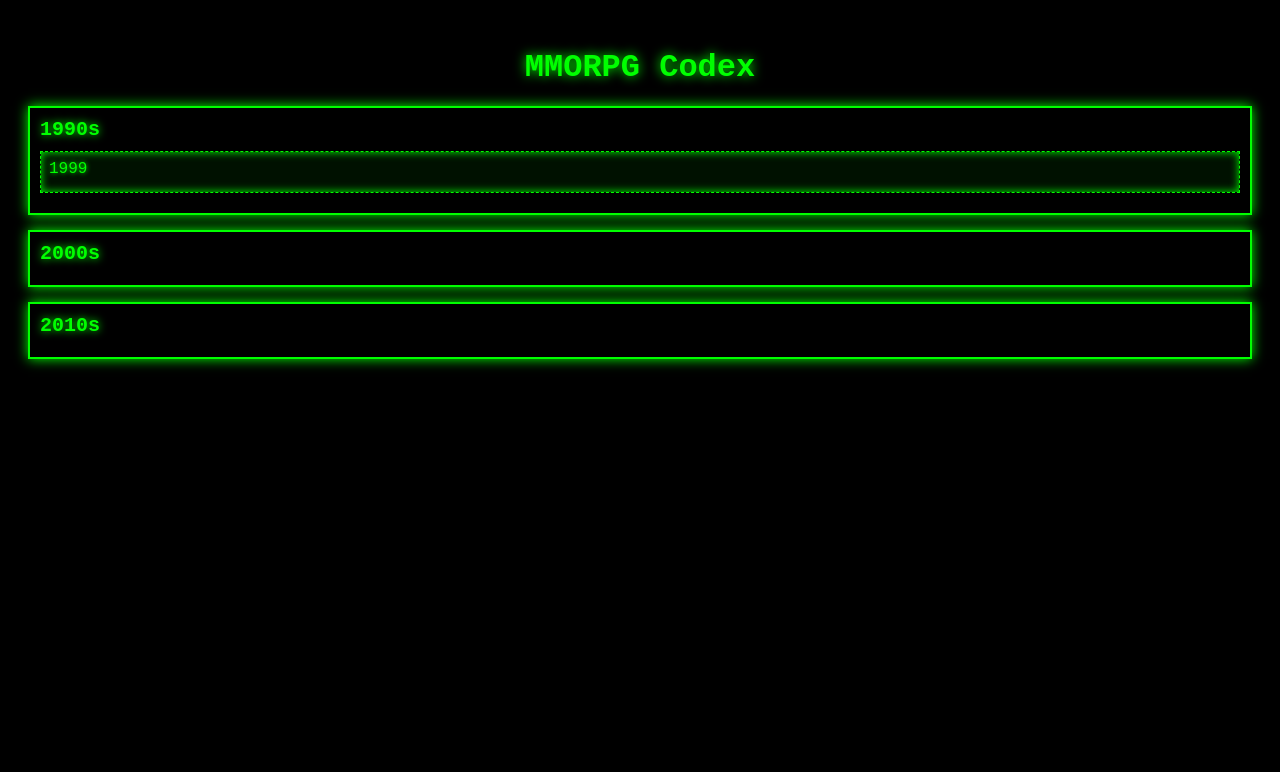
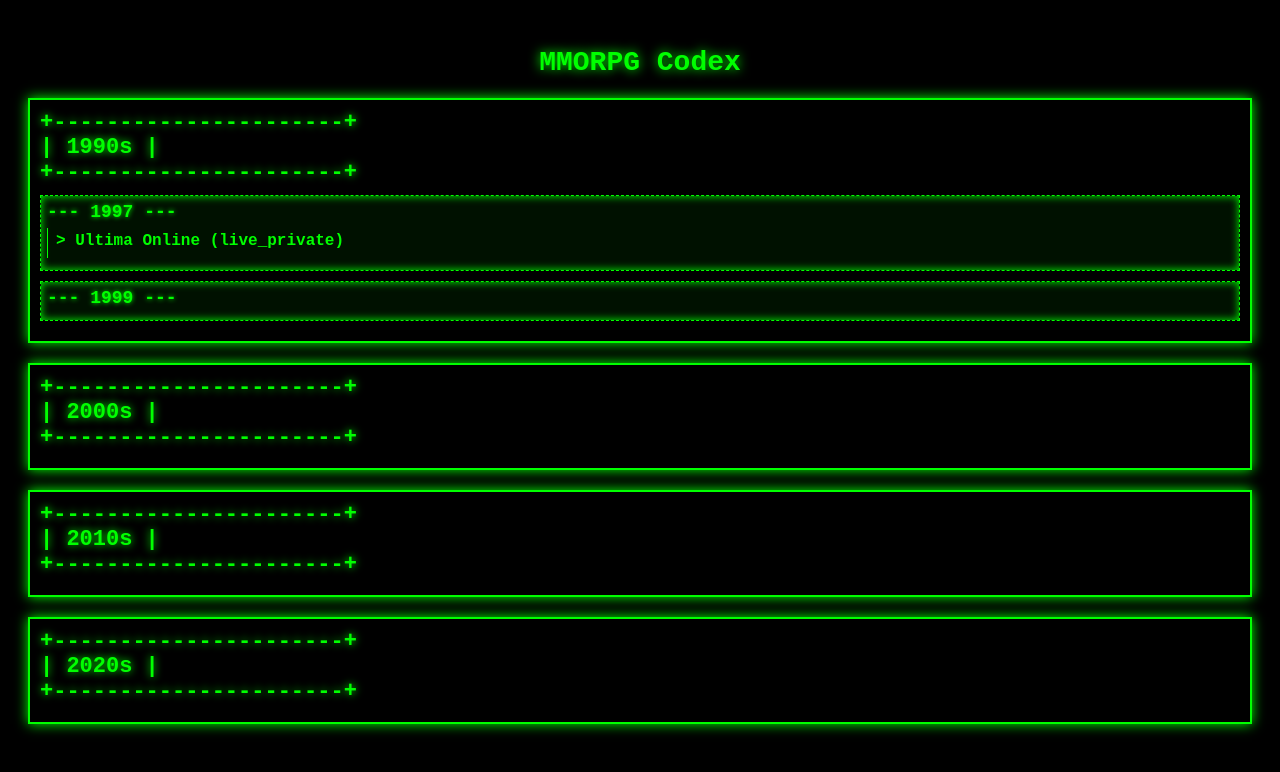
Before and after one commit to 0x695/mmo, a plain HTML site: page index.html in a window 1280 px wide. Drawn offline with Linux system fonts and the light colour scheme.

Commit message:
Add files via upload

```diff
--- a/games.json
+++ b/games.json
@@ -1,183 +1,228 @@
-[
+{
+  "decades": [
+    {
+      "decade": "1990s",
+      "years": [
+        {
+          "year": 1997,
+          "games": [
+            {
+              "id": "ultima_online",
+              "title": "Ultima Online",
+              "release_year": 1997,
+              "end_year": null,
+              "status": "live_private",
+              "developer": "Origin Systems",
+              "publisher": "Electronic Arts",
+              "official_website": "https://uo.com",
+              "servers": []
+            }
+          ]
+        },
+        {
+          "year": 1999,
+          "games": [
             {
               "id": "everquest",
               "title": "EverQuest",
               "release_year": 1999,
-    "status": "live",
-    "developer": "Verant Interactive / Daybreak Game Company",
+              "end_year": null,
+              "status": "live_private",
+              "developer": "Verant Interactive",
               "publisher": "Sony Online Entertainment",
-    "official_website": "https://www.everquest.com/",
-    "icon": "icons/everquest.png",
-    "servers": [
-      {
-        "name": "Live Servers",
-        "type": "official",
-        "region": "Global",
-        "ruleset": "PvE",
-        "address": "",
-        "population": "Medium"
+              "official_website": "https://www.everquest.com",
+              "servers": []
+            }
+          ]
         }
       ]
     },
     {
-    "id": "everquest2",
-    "title": "EverQuest II",
-    "release_year": 2004,
+      "decade": "2000s",
+      "years": [
+        {
+          "year": 2001,
+          "games": [
+            {
+              "id": "runescape",
+              "title": "Old School RuneScape",
+              "release_year": 2001,
+              "end_year": null,
               "status": "live",
-    "developer": "Sony Online Entertainment",
-    "publisher": "Daybreak Game Company",
-    "official_website": "https://www.everquest2.com/",
-    "icon": "icons/everquest2.png",
-    "servers": [
-      {
-        "name": "Live Servers",
-        "type": "official",
-        "region": "Global",
-        "ruleset": "PvE",
-        "address": "",
-        "population": "Medium"
+              "developer": "Jagex",
+              "publisher": "Jagex",
+              "official_website": "https://oldschool.runescape.com",
+              "servers": []
             }
           ]
         },
         {
-    "id": "eveonline",
+          "year": 2003,
+          "games": [
+            {
+              "id": "eve_online",
               "title": "EVE Online",
               "release_year": 2003,
+              "end_year": null,
               "status": "live",
               "developer": "CCP Games",
               "publisher": "CCP Games",
-    "official_website": "https://www.eveonline.com/",
-    "icon": "icons/eve.png",
-    "servers": [
-      {
-        "name": "Tranquility",
-        "type": "official",
-        "region": "Global",
-        "ruleset": "PvP",
-        "address": "",
-        "population": "High"
-      }
-    ]
-  },
-  {
-    "id": "lotro",
-    "title": "The Lord of the Rings Online",
-    "release_year": 2007,
-    "status": "live",
-    "developer": "Turbine / Standing Stone Games",
-    "publisher": "Daybreak Game Company",
-    "official_website": "https://www.lotro.com/",
-    "icon": "icons/lotro.png",
-    "servers": [
-      {
-        "name": "Live Servers (x64)",
-        "type": "official",
-        "region": "Global",
-        "ruleset": "PvE",
-        "address": "",
-        "population": "Medium"
-      }
-    ]
-  },
-  {
-    "id": "swtor",
-    "title": "Star Wars: The Old Republic",
-    "release_year": 2011,
-    "status": "live",
-    "developer": "BioWare",
-    "publisher": "Electronic Arts",
-    "official_website": "https://www.swtor.com/",
-    "icon": "icons/swtor.png",
-    "servers": [
-      {
-        "name": "Live Servers",
-        "type": "official",
-        "region": "Global",
-        "ruleset": "PvE",
-        "address": "",
-        "population": "Medium"
-      }
-    ]
-  },
-  {
-    "id": "fallout76",
-    "title": "Fallout 76",
-    "release_year": 2018,
-    "status": "live",
-    "developer": "Bethesda Game Studios",
-    "publisher": "Bethesda Softworks",
-    "official_website": "https://fallout.bethesda.net/",
-    "icon": "icons/fallout76.png",
-    "servers": [
-      {
-        "name": "Live Servers",
-        "type": "official",
-        "region": "Global",
-        "ruleset": "PvPvE",
-        "address": "",
-        "population": "Medium"
-      }
-    ]
+              "official_website": "https://www.eveonline.com",
+              "servers": []
             },
             {
               "id": "swg",
               "title": "Star Wars Galaxies",
               "release_year": 2003,
+              "end_year": 2011,
               "status": "sunset_private",
-    "end_year": 2011,
               "developer": "Sony Online Entertainment",
               "publisher": "LucasArts",
-    "official_website": "https://web.archive.org/web/201112",
-    "icon": "icons/swg.png",
+              "official_website": "https://www.swgemu.com/",
               "servers": [
                 {
                   "name": "SWGEmu",
                   "type": "private",
                   "region": "Global",
                   "ruleset": "PvE/PvP",
-        "address": "https://swgemu.com/",
-        "population": "Medium"
+                  "address": "swgemu.com",
+                  "population": "high"
                 },
                 {
-        "name": "CEMU",
+                  "name": "SWG Legends",
                   "type": "private",
                   "region": "Global",
                   "ruleset": "PvE/PvP",
-        "address": "https://cemu.online/",
-        "population": "Low"
+                  "address": "swglegends.com",
+                  "population": "medium"
+                }
+              ]
             }
           ]
         },
         {
-    "id": "matrixonline",
+          "year": 2004,
+          "games": [
+            {
+              "id": "wow",
+              "title": "World of Warcraft",
+              "release_year": 2004,
+              "end_year": null,
+              "status": "live_private",
+              "developer": "Blizzard Entertainment",
+              "publisher": "Blizzard Entertainment",
+              "official_website": "https://worldofwarcraft.blizzard.com",
+              "servers": []
+            }
+          ]
+        },
+        {
+          "year": 2005,
+          "games": [
+            {
+              "id": "matrix_online",
               "title": "The Matrix Online",
               "release_year": 2005,
-    "status": "sunset",
               "end_year": 2009,
+              "status": "sunset_private",
               "developer": "Monolith Productions",
-    "publisher": "Warner Bros. Interactive",
-    "official_website": "https://web.archive.org/web/2009",
-    "icon": "icons/matrixonline.png",
+              "publisher": "Warner Bros. Interactive Entertainment",
+              "official_website": "https://en.wikipedia.org/wiki/The_Matrix_Online",
               "servers": []
+            }
+          ]
         },
         {
-    "id": "osrs",
-    "title": "Old School RuneScape",
-    "release_year": 2013,
-    "status": "live",
-    "developer": "Jagex",
-    "publisher": "Jagex",
-    "official_website": "https://oldschool.runescape.com/",
-    "icon": "icons/osrs.png",
-    "servers": [
+          "year": 2004,
+          "games": [
             {
-        "name": "Live Servers",
-        "type": "official",
-        "region": "Global",
-        "ruleset": "PvE/PvP",
-        "address": "",
-        "population": "High"
+              "id": "everquest2",
+              "title": "EverQuest II",
+              "release_year": 2004,
+              "end_year": null,
+              "status": "live_private",
+              "developer": "Sony Online Entertainment",
+              "publisher": "Sony Online Entertainment",
+              "official_website": "https://www.everquest2.com",
+              "servers": []
             }
           ]
         }
       ]
+    },
+    {
+      "decade": "2010s",
+      "years": [
+        {
+          "year": 2012,
+          "games": [
+            {
+              "id": "swtor",
+              "title": "Star Wars: The Old Republic",
+              "release_year": 2012,
+              "end_year": null,
+              "status": "live",
+              "developer": "BioWare",
+              "publisher": "Electronic Arts",
+              "official_website": "https://www.swtor.com",
+              "servers": []
+            }
+          ]
+        },
+        {
+          "year": 2013,
+          "games": [
+            {
+              "id": "lotro",
+              "title": "The Lord of the Rings Online",
+              "release_year": 2013,
+              "end_year": null,
+              "status": "live",
+              "developer": "Standing Stone Games",
+              "publisher": "Daybreak Game Company",
+              "official_website": "https://www.lotro.com",
+              "servers": []
+            }
+          ]
+        },
+        {
+          "year": 2013,
+          "games": [
+            {
+              "id": "sto",
+              "title": "Star Trek Online",
+              "release_year": 2013,
+              "end_year": null,
+              "status": "live",
+              "developer": "Cryptic Studios",
+              "publisher": "Perfect World Entertainment",
+              "official_website": "https://www.playstartrekonline.com",
+              "servers": []
+            }
+          ]
+        }
+      ]
+    },
+    {
+      "decade": "2020s",
+      "years": [
+        {
+          "year": 2020,
+          "games": [
+            {
+              "id": "fallout76",
+              "title": "Fallout 76",
+              "release_year": 2020,
+              "end_year": null,
+              "status": "live",
+              "developer": "Bethesda Game Studios",
+              "publisher": "Bethesda Softworks",
+              "official_website": "https://fallout.bethesda.net",
+              "servers": []
+            }
+          ]
+        }
+      ]
+    }
+  ]
+}
--- a/index.html
+++ b/index.html
@@ -7,16 +7,7 @@
 </head>
 <body>
   <h1>MMORPG Codex</h1>
-  <div id="game-list"></div>
-
-  <!-- Modal for game details -->
-  <div id="gameModal" class="modal">
-    <div class="modal-content">
-      <span id="modalClose" class="close">&times;</span>
-      <div id="modalBody"></div>
-    </div>
-  </div>
-
+  <div id="game-container"></div>
   <script src="script.js"></script>
 </body>
 </html>
--- a/script.js
+++ b/script.js
@@ -1,125 +1,118 @@
-// Load JSON and render games grouped by decade → year → game
+// === Fetch JSON data and build the encyclopedia ===
 fetch("games.json")
   .then(response => response.json())
   .then(data => {
-    renderGames(data);
-  });
+    const container = document.getElementById("game-container");
 
-// Render function
-function renderGames(data) {
-  const gameList = document.getElementById("game-list");
-
-  // Group by decade and year
-  const decades = {};
-  data.forEach(game => {
-    const year = game.release_year;
-    const decade = Math.floor(year / 10) * 10;
-
-    if (!decades[decade]) decades[decade] = {};
-    if (!decades[decade][year]) decades[decade][year] = [];
-
-    decades[decade][year].push(game);
-  });
-
-  // Sort decades and years
-  const sortedDecades = Object.keys(decades).sort((a, b) => a - b);
-
-  sortedDecades.forEach(decade => {
-    // Create decade card
+    // Go through each decade
+    data.decades.forEach(decade => {
       const decadeCard = document.createElement("div");
       decadeCard.className = "decade-card";
 
       const decadeHeader = document.createElement("div");
-    decadeHeader.textContent = `${decade}s`;
       decadeHeader.className = "decade-header";
+      decadeHeader.textContent = `+----------------------+\n| ${decade.decade} |\n+----------------------+`;
 
-    const decadeContent = document.createElement("div");
-    decadeContent.style.display = (decade === sortedDecades[0] ? "block" : "none");
+      const yearsContainer = document.createElement("div");
+      yearsContainer.style.display = "none"; // collapsed by default
 
+      // Toggle years when decade is clicked
       decadeHeader.addEventListener("click", () => {
-      decadeContent.style.display =
-        decadeContent.style.display === "none" ? "block" : "none";
+        yearsContainer.style.display =
+          yearsContainer.style.display === "none" ? "block" : "none";
       });
 
-    // Years inside this decade
-    const sortedYears = Object.keys(decades[decade]).sort((a, b) => a - b);
-    sortedYears.forEach(year => {
+      // Loop through years inside this decade
+      decade.years.forEach(year => {
         const yearCard = document.createElement("div");
         yearCard.className = "year-card";
 
         const yearHeader = document.createElement("div");
-      yearHeader.textContent = year;
         yearHeader.className = "year-header";
+        yearHeader.textContent = `--- ${year.year} ---`;
 
-      const yearContent = document.createElement("div");
-      yearContent.style.display = "none";
+        const gamesContainer = document.createElement("div");
+        gamesContainer.style.display = "none"; // collapsed by default
 
+        // Toggle games when year is clicked
         yearHeader.addEventListener("click", () => {
-        yearContent.style.display =
-          yearContent.style.display === "none" ? "block" : "none";
+          gamesContainer.style.display =
+            gamesContainer.style.display === "none" ? "block" : "none";
         });
 
-      // Add games inside this year
-      decades[decade][year].forEach(game => {
-        const card = createGameCard(game);
-        yearContent.appendChild(card);
+        // Loop through games in that year
+        year.games.forEach(game => {
+          const gameCard = createGameCard(game);
+          gamesContainer.appendChild(gameCard);
         });
 
         yearCard.appendChild(yearHeader);
-      yearCard.appendChild(yearContent);
-      decadeContent.appendChild(yearCard);
+        yearCard.appendChild(gamesContainer);
+        yearsContainer.appendChild(yearCard);
       });
 
       decadeCard.appendChild(decadeHeader);
-    decadeCard.appendChild(decadeContent);
-    gameList.appendChild(decadeCard);
+      decadeCard.appendChild(yearsContainer);
+      container.appendChild(decadeCard);
+    });
+
+    // Open the oldest decade and year by default
+    const firstDecade = container.querySelector(".decade-card div + div");
+    if (firstDecade) firstDecade.style.display = "block";
+
+    const firstYear = firstDecade?.querySelector(".year-card div + div");
+    if (firstYear) firstYear.style.display = "block";
+  });
+
+// === Function to build game cards with ASCII-style details ===
+function createGameCard(game) {
+  const card = document.createElement("div");
+  card.className = "game-card";
+
+  const header = document.createElement("div");
+  header.textContent = `${game.title} (${game.status})`;
+  header.className = "game-header";
+
+  const details = document.createElement("div");
+  details.className = "game-details";
+  details.style.display = "none";
+
+  // Build servers list if any
+  let serversHtml = "";
+  if (game.servers && game.servers.length > 0) {
+    serversHtml = `\n   === Servers ===\n`;
+    game.servers.forEach(server => {
+      serversHtml += `
+   - ${server.name}
+     Type: ${server.type}
+     Region: ${server.region}
+     Ruleset: ${server.ruleset}
+     Population: ${server.population}
+     Address: ${server.address}
+`;
     });
   }
 
-// Create individual game card
-function createGameCard(game) {
-  const card = document.createElement("div");
-  card.className = "game-card";
-  card.textContent = `${game.title} (${game.status})`;
-
-  card.addEventListener("click", () => showGameModal(game));
-  return card;
-}
-
-// Show game details in popup modal
-function showGameModal(game) {
-  const modal = document.getElementById("gameModal");
-  const modalBody = document.getElementById("modalBody");
-
-  let serversHtml = "";
-  if (game.servers && game.servers.length > 0) {
-    serversHtml = "<h3>Servers:</h3><ul>";
-    game.servers.forEach(server => {
-      serversHtml += `<li>${server.name} (${server.type}, ${server.region}) - ${server.ruleset} - ${server.address} [${server.population}]</li>`;
-    });
-    serversHtml += "</ul>";
-  }
-
-  modalBody.innerHTML = `
-    <h2>${game.title}</h2>
-    <p><b>Release Year:</b> ${game.release_year}</p>
-    ${game.end_year ? `<p><b>End Year:</b> ${game.end_year}</p>` : ""}
-    <p><b>Status:</b> ${game.status}</p>
-    <p><b>Developer:</b> ${game.developer}</p>
-    <p><b>Publisher:</b> ${game.publisher}</p>
-    <p><a href="${game.official_website}" target="_blank">Official Website</a></p>
+  // ASCII block of game details
+  details.textContent = `
+------------------------
+Title: ${game.title}
+Release Year: ${game.release_year}
+${game.end_year ? `End Year: ${game.end_year}` : ""}
+Status: ${game.status}
+Developer: ${game.developer}
+Publisher: ${game.publisher}
+Website: ${game.official_website}
+------------------------
 ${serversHtml}
 `;
 
-  modal.style.display = "block";
+  // Toggle details on click
+  header.addEventListener("click", () => {
+    details.style.display = details.style.display === "none" ? "block" : "none";
+  });
 
-  document.getElementById("modalClose").onclick = () => {
-    modal.style.display = "none";
-  };
-
-  window.onclick = event => {
-    if (event.target === modal) {
-      modal.style.display = "none";
+  card.appendChild(header);
+  card.appendChild(details);
+  return card;
 }
-  };
-}
--- a/style.css
+++ b/style.css
@@ -1,94 +1,94 @@
-/* Global retro style */
+/* === Global retro hacker look === */
 body {
-  background-color: #000000;
-  color: #00ff00;
-  font-family: "Courier New", monospace;
+  background-color: #000000; /* black terminal background */
+  color: #00ff00;            /* glowing green text */
+  font-family: "Courier New", monospace; /* monospace for ASCII */
   padding: 20px;
 }
 
-/* Title */
+/* === Main title === */
 h1 {
   text-align: center;
+  font-size: 28px;
   text-shadow: 0 0 12px #00ff00;
   margin-bottom: 20px;
 }
 
-/* ----- Decade and Year Cards ----- */
+/* === Decade cards === */
 .decade-card {
   border: 2px solid #00ff00;
-  margin: 15px 0;
+  margin: 20px 0;
   padding: 10px;
   background-color: #000000;
   box-shadow: 0 0 12px #00ff00;
+  white-space: pre; /* ensures ASCII boxes line up */
 }
 
 .decade-header {
-  font-size: 20px;
+  font-size: 22px;
   font-weight: bold;
   cursor: pointer;
-  margin-bottom: 10px;
+  margin-bottom: 8px;
   text-shadow: 0 0 8px #00ff00;
 }
 
+/* === Year cards (inside decade) === */
 .year-card {
   border: 1px dashed #00ff00;
   margin: 10px 0;
-  padding: 8px;
-  background-color: #001100;
+  padding: 6px;
+  background-color: #001100; /* darker green background */
+  white-space: pre;
   box-shadow: inset 0 0 8px #00ff00;
 }
 
 .year-header {
-  font-size: 16px;
+  font-size: 18px;
+  font-weight: bold;
   cursor: pointer;
   margin-bottom: 6px;
   color: #00ff00;
   text-shadow: 0 0 5px #00ff00;
 }
 
-/* ----- Game Cards ----- */
+/* === Game cards === */
 .game-card {
-  border: 1px solid #00ff00;
-  padding: 8px;
+  border-left: 1px solid #00ff00;
   margin: 6px 0;
+  padding: 4px 8px;
   cursor: pointer;
-  box-shadow: 0 0 6px #00ff00;
-  transition: transform 0.2s;
+  transition: background 0.2s;
 }
 
 .game-card:hover {
-  transform: scale(1.02);
   background-color: #002200;
 }
 
-/* ----- Modal (popup for details) ----- */
-.modal {
-  display: none;
-  position: fixed;
-  z-index: 100;
-  left: 0; top: 0;
-  width: 100%; height: 100%;
-  background-color: rgba(0,0,0,0.85);
-}
-
-.modal-content {
-  background-color: #000000;
-  border: 2px solid #00ff00;
-  margin: 10% auto;
-  padding: 20px;
-  width: 70%;
-  box-shadow: 0 0 15px #00ff00;
+/* Game header (with ASCII arrow >) */
+.game-header::before {
+  content: "> ";
   color: #00ff00;
 }
 
-.close {
-  color: #00ff00;
-  float: right;
-  font-size: 28px;
+.game-header {
+  font-size: 16px;
   font-weight: bold;
-  cursor: pointer;
+  margin-bottom: 4px;
 }
 
-.close:hover {
-  color: #ffffff;
+/* === Expanded details === */
+.game-details {
+  font-size: 14px;
+  margin-left: 2ch;
+  padding-left: 6px;
+  border-left: 1px dashed #00ff00;
+  white-space: pre; /* ASCII dividers keep alignment */
 }
+
+/* === ASCII section titles === */
+.section-title::before {
+  content: "=== ";
+}
+.section-title::after {
+  content: " ===";
+}
```
Lines whose indentation alone changed are shown as unchanged.
